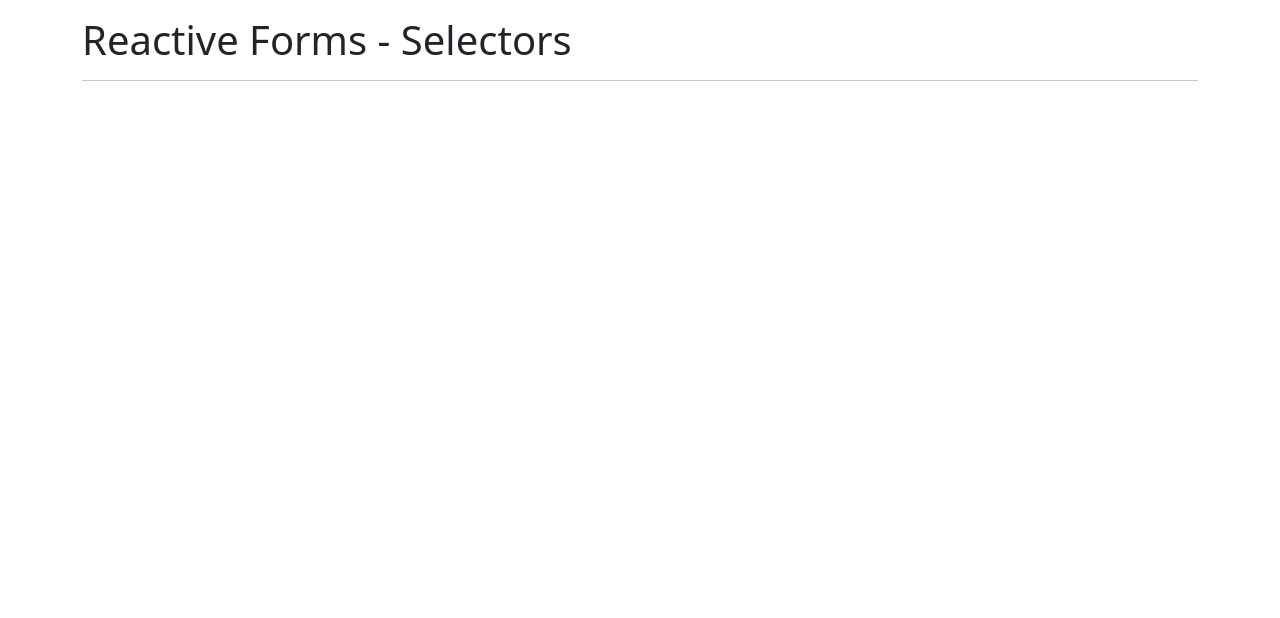
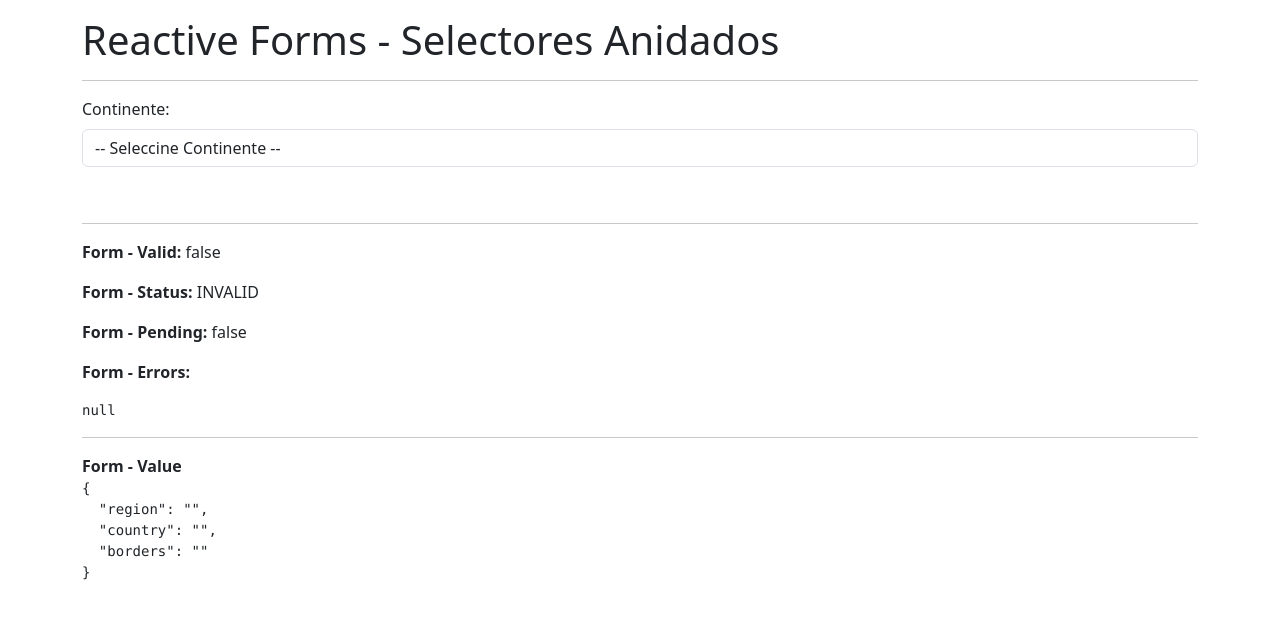
Before and after one commit to abelborit/angular-reactive-forms-selectors-app, an Angular app: page /#/selectors/selector in a window 1280 px wide. Shown: the top 618 px of the page. Built offline with nearby package versions, Linux system fonts and the light colour scheme.

Commit message:
[FEAT] reactive forms - FormBuilder service & nonNullable & HTML update

```diff
--- a/src/app/countries/countries.module.ts
+++ b/src/app/countries/countries.module.ts
@@ -1,11 +1,12 @@
 import { NgModule } from '@angular/core';
 import { CommonModule } from '@angular/common';
+import { ReactiveFormsModule } from '@angular/forms';
 
 import { CountriesRoutingModule } from './countries-routing.module';
 import { SelectorPageComponent } from './pages/selector-page/selector-page.component';
 
 @NgModule({
   declarations: [SelectorPageComponent],
-  imports: [CommonModule, CountriesRoutingModule],
+  imports: [CommonModule, CountriesRoutingModule, ReactiveFormsModule],
 })
 export class CountriesModule {}
--- a/src/app/countries/pages/selector-page/selector-page.component.html
+++ b/src/app/countries/pages/selector-page/selector-page.component.html
@@ -1,2 +1,37 @@
-<h1>Reactive Forms - Selectors</h1>
+<h1>Reactive Forms - Selectores Anidados</h1>
 <hr />
+
+<form [formGroup]="myForm">
+  <!-- Región - Continentes -->
+  <div class="row mb-3">
+    <div class="col">
+      <label class="form-label">Continente:</label>
+      <select class="form-control" formControlName="region">
+        <option value="">-- Seleccine Continente --</option>
+      </select>
+    </div>
+  </div>
+</form>
+
+<br />
+<hr />
+<p><b>Form - Valid: </b>{{ myForm.valid }}</p>
+<p><b>Form - Status: </b>{{ myForm.status }}</p>
+<p><b>Form - Pending: </b>{{ myForm.pending }}</p>
+
+<p><b>Form - Errors:</b></p>
+<pre>{{ myForm.errors | json }}</pre>
+<hr />
+
+<span><b>Form - Value</b></span>
+<pre>{{ myForm.value | json }}</pre>
+
+<!-- ******************************************************************************************************************* -->
+<!-- Directivas en HTML -->
+<!--
+Las directivas son atributos que se aplican a elementos HTML para extender su funcionalidad o modificar su comportamiento y apariencia. Esto significa que cualquier atributo que no sea el nombre del tag se considera una directiva.
+
+Las directivas incluyen tanto atributos personalizados como atributos estándar de HTML que se utilizan para agregar funcionalidades adicionales o aplicar estilos específicos a los elementos. Los atributos estándar de HTML como class, style, type, placeholder, etc, pueden interactuar con las directivas de Angular para lograr efectos deseados en la aplicación.
+
+Además de estos atributos, también existen las directivas estructurales como *ngIf y *ngFor, que permiten alterar la estructura del DOM basándose en condiciones o iterar sobre colecciones de datos.
+-->
--- a/src/app/countries/pages/selector-page/selector-page.component.ts
+++ b/src/app/countries/pages/selector-page/selector-page.component.ts
@@ -1,11 +1,17 @@
 import { Component } from '@angular/core';
+import { FormBuilder, FormGroup, Validators } from '@angular/forms';
 
 @Component({
   selector: 'app-selector-page',
   templateUrl: './selector-page.component.html',
-  styles: [
-  ]
+  styles: [],
 })
 export class SelectorPageComponent {
+  constructor(private formBuilder: FormBuilder) {}
 
+  public myForm: FormGroup = this.formBuilder.nonNullable.group({
+    region: ['', Validators.required],
+    country: ['', Validators.required],
+    borders: ['', Validators.required], // fronteras con los cuales cada país limita
+  });
 }
```
